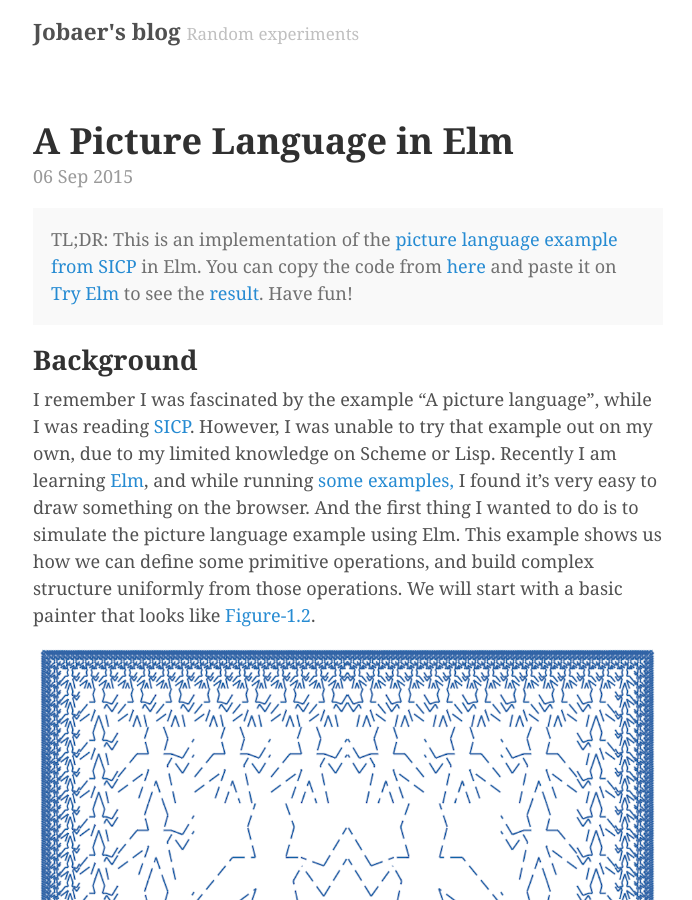
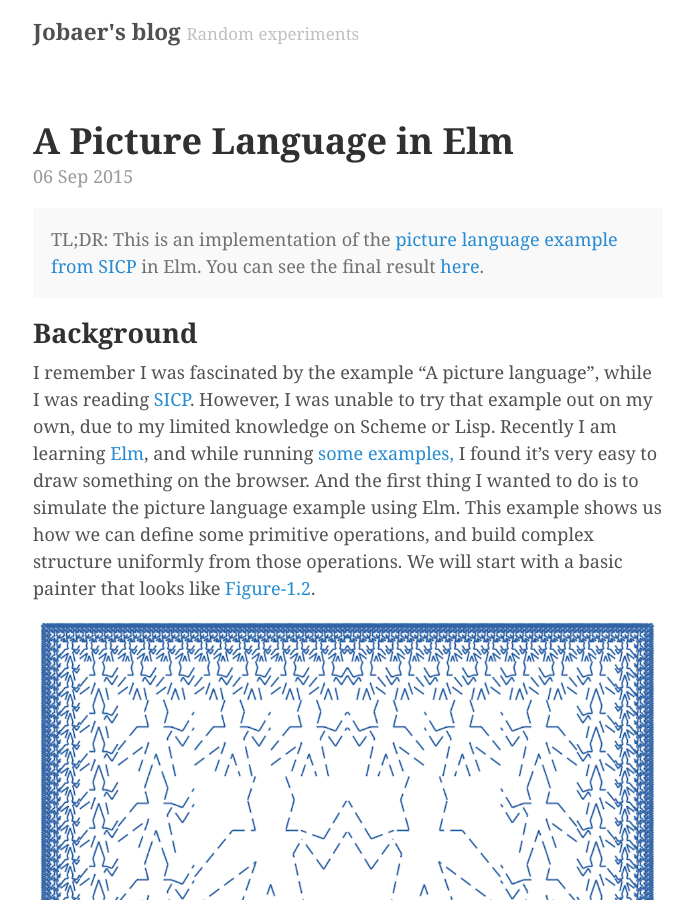
Before and after one commit to JobaerChowdhury/jobaerchowdhury.github.io, a Jekyll site: the page built from _posts/2015-09-06-picture-language.md, in a window 1280 px wide and 900 px high. Shown: the whole window, without its empty margins (292-984 px from the left). Built offline with Jekyll 4.4.1, drawn with Linux system fonts in a browser that asks for light colours.

Commit message:
Update 2015-09-06-picture-language.md

```diff
--- a/_posts/2015-09-06-picture-language.md
+++ b/_posts/2015-09-06-picture-language.md
@@ -8,9 +8,7 @@
 
 
 <div class="message">
-  TL;DR: This is an implementation of the <a target="_blank" href="https://mitpress.mit.edu/sicp/full-text/sicp/book/node36.html">picture language example from SICP</a> in Elm.
-  You can copy the code from <a target="_blank" href="https://github.com/JobaerChowdhury/picture-language/blob/master/PictureLanguage.elm">here</a>
-  and paste it on <a target="_blank" href="http://elm-lang.org/try">Try Elm</a> to see the <a href="#fig1">result</a>. Have fun!
+  TL;DR: This is an implementation of the <a target="_blank" href="https://mitpress.mit.edu/sicp/full-text/sicp/book/node36.html">picture language example from SICP</a> in Elm. You can see the final result <a href="#fig1">here</a>.
 </div>
 
 
```
